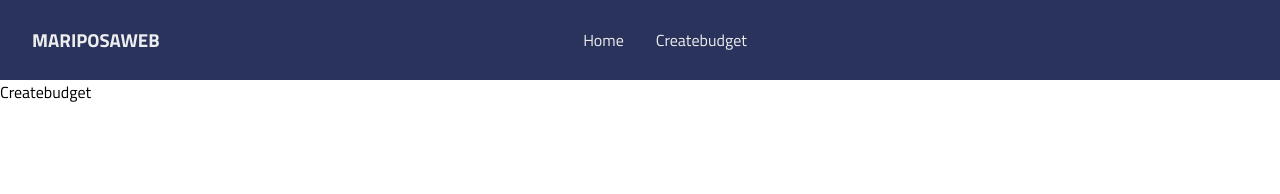
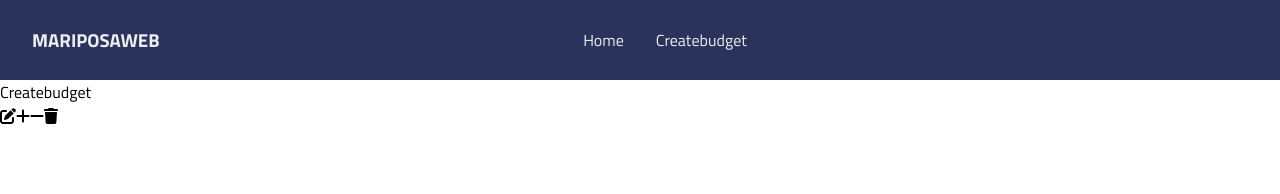
Before and after one commit to DanSimonson/budget, a React (Create React App) app in the folder frontend/: page /createbudget in a window 1280 px wide. Shown: the top 194 px of the page. Built offline with nearby package versions, Linux system fonts and the light colour scheme.

Commit message:
added font awesome icons

```diff
--- a/frontend/package.json
+++ b/frontend/package.json
@@ -4,6 +4,11 @@
   "version": "0.1.0",
   "private": true,
   "dependencies": {
+    "@fortawesome/fontawesome-svg-core": "^6.4.2",
+    "@fortawesome/free-brands-svg-icons": "^6.4.2",
+    "@fortawesome/free-regular-svg-icons": "^6.4.2",
+    "@fortawesome/free-solid-svg-icons": "^6.4.2",
+    "@fortawesome/react-fontawesome": "^0.2.0",
     "@reduxjs/toolkit": "^1.8.1",
     "@testing-library/jest-dom": "^5.17.0",
     "@testing-library/react": "^13.4.0",
--- a/frontend/src/components/views/Budgets.module.css
+++ b/frontend/src/components/views/Budgets.module.css
@@ -77,9 +77,6 @@
 .button25:disabled:hover {
   box-shadow: none;
 }
-a.navlink {
-  width: 100px;
-}
 
 @media screen and (max-width: 599px) {
   .wrap {
--- a/frontend/src/index.js
+++ b/frontend/src/index.js
@@ -7,9 +7,9 @@ import { apiSlice } from "./features/api/apiSlice";
 
 const root = ReactDOM.createRoot(document.getElementById("root"));
 root.render(
-  // <React.StrictMode>
-  <ApiProvider api={apiSlice}>
-    <App />
-  </ApiProvider>
-  // </React.StrictMode>
+  <React.StrictMode>
+    <ApiProvider api={apiSlice}>
+      <App />
+    </ApiProvider>
+  </React.StrictMode>
 );
--- a/frontend/src/pages/createBudget/Createbudget.js
+++ b/frontend/src/pages/createBudget/Createbudget.js
@@ -1,9 +1,25 @@
+import React from "react";
+import { FontAwesomeIcon } from "@fortawesome/react-fontawesome";
+import {
+  faPlus,
+  faMinus,
+  faTrash,
+  faEdit,
+} from "@fortawesome/free-solid-svg-icons";
 import Createbudgetcss from "./Createbudget.module.css";
 
-import React from "react";
-
 function Createbudget() {
-  return <div>Createbudget</div>;
+  return (
+    <>
+      <div>Createbudget</div>
+      <div>
+        <FontAwesomeIcon icon={faEdit} className={Createbudgetcss.edit} />
+        <FontAwesomeIcon icon={faPlus} className={Createbudgetcss.edit} />
+        <FontAwesomeIcon icon={faMinus} className={Createbudgetcss.edit} />
+        <FontAwesomeIcon icon={faTrash} className={Createbudgetcss.edit} />
+      </div>
+    </>
+  );
 }
 
 export default Createbudget;
--- a/frontend/src/pages/createBudget/Createbudget.module.css
+++ b/frontend/src/pages/createBudget/Createbudget.module.css
@@ -0,0 +1,3 @@
+.edit {
+  /* font-size: 60px; */
+}
--- a/frontend/src/pages/viewBudget/ViewBudget.js
+++ b/frontend/src/pages/viewBudget/ViewBudget.js
@@ -2,6 +2,13 @@ import React from "react";
 import { useParams } from "react-router-dom";
 import { useGetTransactionsQuery } from "../../features/api/apiSlice";
 import GetCategories from "../../utilities/GetCategories";
+import { FontAwesomeIcon } from "@fortawesome/react-fontawesome";
+import {
+  faPlus,
+  faMinus,
+  faTrash,
+  faEdit,
+} from "@fortawesome/free-solid-svg-icons";
 import ViewBudgetcss from "./ViewBudget.module.css";
 
 function ViewBudget() {
@@ -9,29 +16,37 @@ function ViewBudget() {
   const { data, isLoading, error } = useGetTransactionsQuery();
   let categoriesObj = GetCategories();
   let foundCategory = [];
+
   foundCategory = categoriesObj.data.filter((el) => el._id === budgetid);
   let title = foundCategory[0].title;
   let myData = data.filter((el) => el.category === title);
 
   return (
     <>
-      <p>hello world</p>
       <div className={ViewBudgetcss.contain}>
         {foundCategory.map((d) => (
+          <>
+            <h1 className={ViewBudgetcss.header}>Category</h1>
             <div className={ViewBudgetcss.wrap} key={d._id}>
               <p>Budget Title: {d.title}</p>
               <p>Amount: {d.amount}</p>
             </div>
+          </>
         ))}
       </div>
       <div className={ViewBudgetcss.contain}>
-        {myData.map((foundD, index) => (
-          <div className={ViewBudgetcss.wrap} key={index}>
+        <h1 className={ViewBudgetcss.header}>Expenses</h1>
+        {myData.map((foundD) => (
+          <>
+            <div className={ViewBudgetcss.wrap} key={foundD._id}>
               <p>category: {foundD.category}</p>
               <p>name: {foundD.name}</p>
               <p>type: {foundD.type}</p>
               <p>amount: {foundD.amount}</p>
+              <FontAwesomeIcon icon={faEdit} className={ViewBudgetcss.edit} />
+              <FontAwesomeIcon icon={faTrash} className={ViewBudgetcss.trash} />
             </div>
+          </>
         ))}
       </div>
     </>
--- a/frontend/src/pages/viewBudget/ViewBudget.module.css
+++ b/frontend/src/pages/viewBudget/ViewBudget.module.css
@@ -78,6 +78,13 @@
   box-shadow: none;
 }
 
+.edit {
+  cursor: pointer;
+}
+.trash {
+  cursor: pointer;
+}
+
 @media screen and (max-width: 599px) {
   .wrap {
     flex-direction: column;
```
Also changed, not shown: 1 other file (tests, documents, lock files or other folders). Lines whose indentation alone changed are shown as unchanged.
